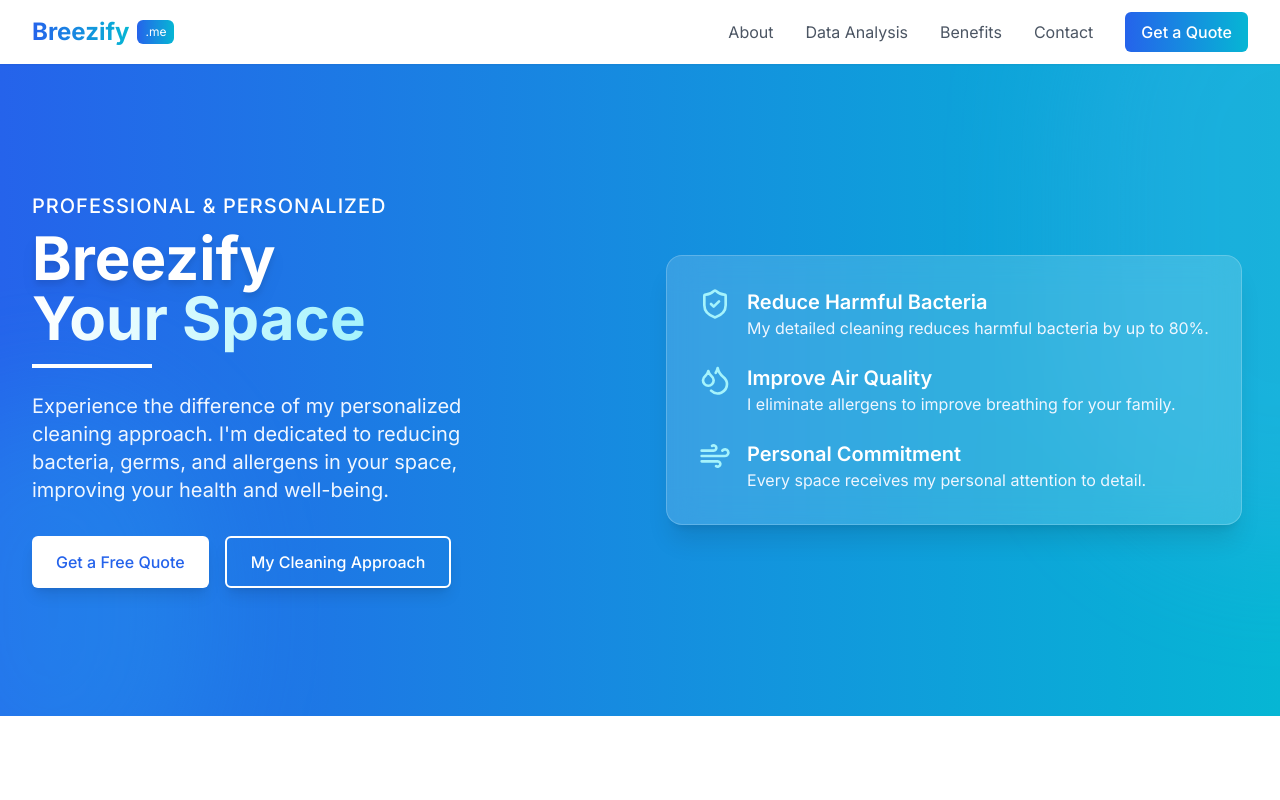
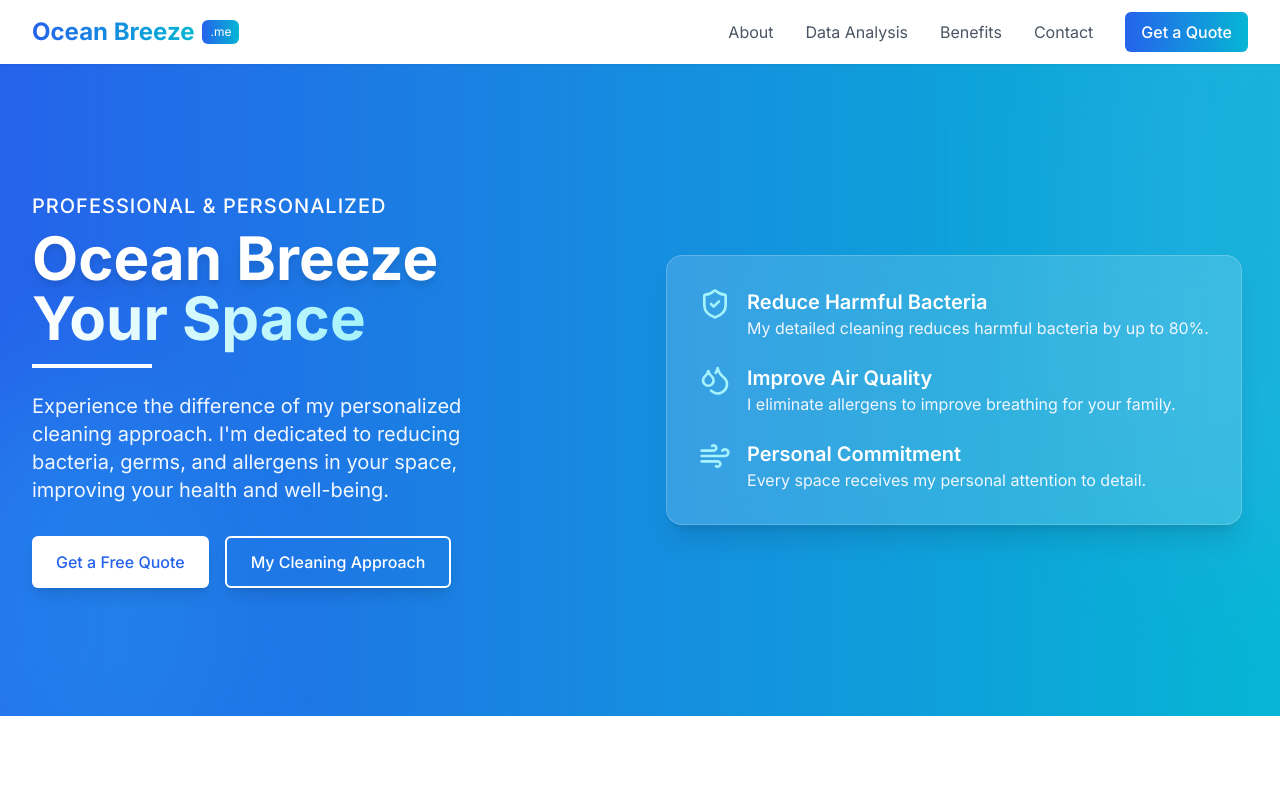
Before and after one commit to ArsCodeAmatoria/Ocean-Breeze-Cleaning, a Next.js app: page / in a window 1280 px wide. Shown: the top 800 px of the page. Built offline with nearby package versions, Linux system fonts and the light colour scheme.

Commit message:
Change site name back to Ocean Breeze Cleaning while keeping domain as breezify.me

```diff
--- a/app/layout.tsx
+++ b/app/layout.tsx
@@ -6,20 +6,20 @@ import React from 'react'
 const inter = Inter({ subsets: ['latin'] })
 
 export const metadata: Metadata = {
-  title: 'Breezify | Health-Focused Cleaning Services',
+  title: 'Ocean Breeze Cleaning | Health-Focused Cleaning Services',
   description: 'Discover how frequent professional cleaning reduces bacteria, germs, viruses, and improves health and air quality. Science-backed cleaning services for healthier homes and workplaces.',
   keywords: 'cleaning services, bacteria reduction, germ removal, healthy home, air quality improvement, professional cleaning, sanitization, eco-friendly cleaning',
-  authors: [{ name: 'Breezify' }],
+  authors: [{ name: 'Ocean Breeze Cleaning' }],
   icons: {
     icon: [
       { url: '/favicon.ico' },
     ],
   },
   openGraph: {
-    title: 'Breezify | Health-Focused Cleaning Services',
+    title: 'Ocean Breeze Cleaning | Health-Focused Cleaning Services',
     description: 'Science-backed cleaning services for healthier homes and workplaces.',
     url: 'https://breezify.me',
-    siteName: 'Breezify',
+    siteName: 'Ocean Breeze Cleaning',
     locale: 'en_US',
     type: 'website',
   },
--- a/components/footer.tsx
+++ b/components/footer.tsx
@@ -11,7 +11,7 @@ const Footer = () => {
           <div>
             <div className="mb-4">
               <div className="flex items-center">
-                <div className="text-2xl font-bold text-white">Breezify</div>
+                <div className="text-2xl font-bold text-white">Ocean Breeze</div>
                 <div className="ml-1 text-xs px-1.5 py-0.5 bg-white/20 text-white rounded">
                   .me
                 </div>
@@ -119,7 +119,7 @@ const Footer = () => {
 
         {/* Copyright */}
         <div className="text-center text-neutral-light text-sm">
-          <p>© {new Date().getFullYear()} Breezify. All rights reserved.</p>
+          <p>© {new Date().getFullYear()} Ocean Breeze Cleaning. All rights reserved.</p>
           <p className="mt-2">
             <Link href="#" className="hover:text-cyan-300 transition">Privacy Policy</Link>
             {' | '}
--- a/components/founder.tsx
+++ b/components/founder.tsx
@@ -52,7 +52,7 @@ const Founder = () => {
             viewport={{ once: true }}
             className="inline-block text-cyan-600 text-sm uppercase tracking-wider font-medium mb-2"
           >
-            The Face Behind Breezify
+            The Face Behind Ocean Breeze Cleaning
           </motion.span>
           <h2 className="text-3xl md:text-4xl font-bold text-neutral-dark mb-4">
             Meet <span className="bg-gradient-to-r from-blue-600 to-cyan-500 bg-clip-text text-transparent">Karla Figueroa Zuniga</span>
@@ -100,7 +100,7 @@ const Founder = () => {
                 </div>
 
                 <div className="absolute bottom-0 left-0 right-0 bg-gradient-to-t from-blue-900/80 to-transparent p-4 text-center">
-                  <div className="text-white text-lg font-medium">Breezify</div>
+                  <div className="text-white text-lg font-medium">Ocean Breeze Cleaning</div>
                   <div className="text-cyan-100 text-sm">Founder & CEO</div>
                 </div>
               </div>
@@ -129,7 +129,7 @@ const Founder = () => {
                   <div className="text-lg text-white font-bold">"</div>
                 </div>
                 <p className="text-lg italic text-neutral-DEFAULT pl-6">
-                  "I founded Breezify with a clear mission: to transform the conventional approach to cleaning services. For me, cleaning isn't just about appearances—it's fundamentally about creating healthier living and working environments."
+                  "I founded Ocean Breeze Cleaning with a clear mission: to transform the conventional approach to cleaning services. For me, cleaning isn't just about appearances—it's fundamentally about creating healthier living and working environments."
                 </p>
               </motion.div>
 
--- a/components/hero.tsx
+++ b/components/hero.tsx
@@ -27,7 +27,7 @@ const Hero = () => {
                 transition={{ duration: 0.6 }}
                 className="text-4xl md:text-5xl lg:text-6xl font-bold mb-4 leading-tight"
               >
-                <span className="text-white drop-shadow-lg">Breezify</span>
+                <span className="text-white drop-shadow-lg">Ocean Breeze</span>
                 <br />
                 <span className="bg-gradient-to-r from-white to-cyan-200 bg-clip-text text-transparent">Your Space</span>
               </motion.h1>
--- a/components/navbar.tsx
+++ b/components/navbar.tsx
@@ -41,7 +41,7 @@ const Navbar = () => {
           <div className="flex items-center">
             <Link href="/" className="flex items-center space-x-2">
               <div className="text-2xl font-bold bg-gradient-to-r from-blue-600 to-cyan-500 bg-clip-text text-transparent">
-                Breezify
+                Ocean Breeze
               </div>
               <div className="hidden sm:block text-xs px-2 py-1 bg-gradient-to-r from-blue-600 to-cyan-500 text-white rounded-md">
                 .me
--- a/package.json
+++ b/package.json
@@ -1,5 +1,5 @@
 {
-  "name": "breezify",
+  "name": "ocean-breeze-cleaning",
   "version": "0.1.0",
   "private": true,
   "scripts": {
```
Also changed, not shown: 1 other file (tests, documents, lock files or other folders).
